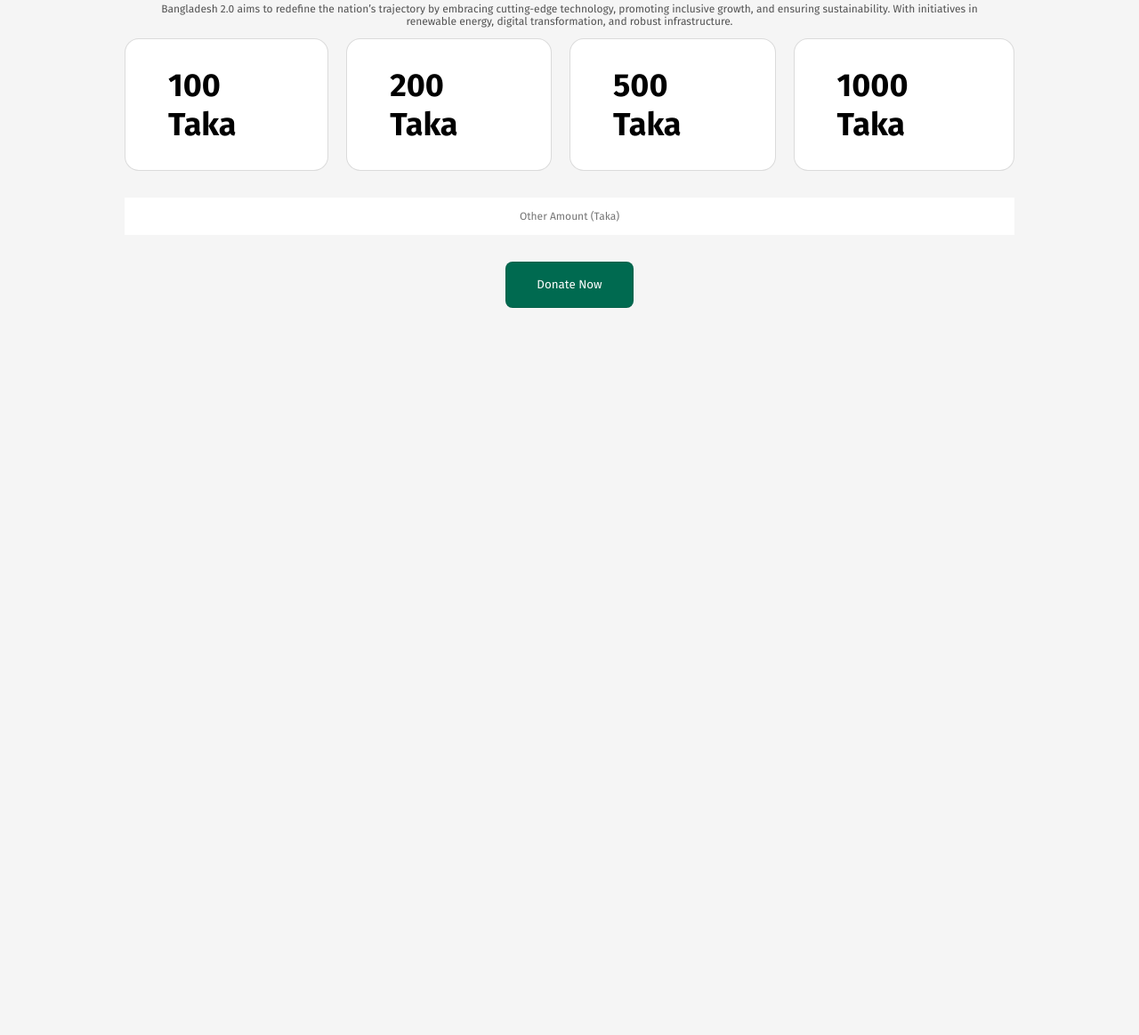
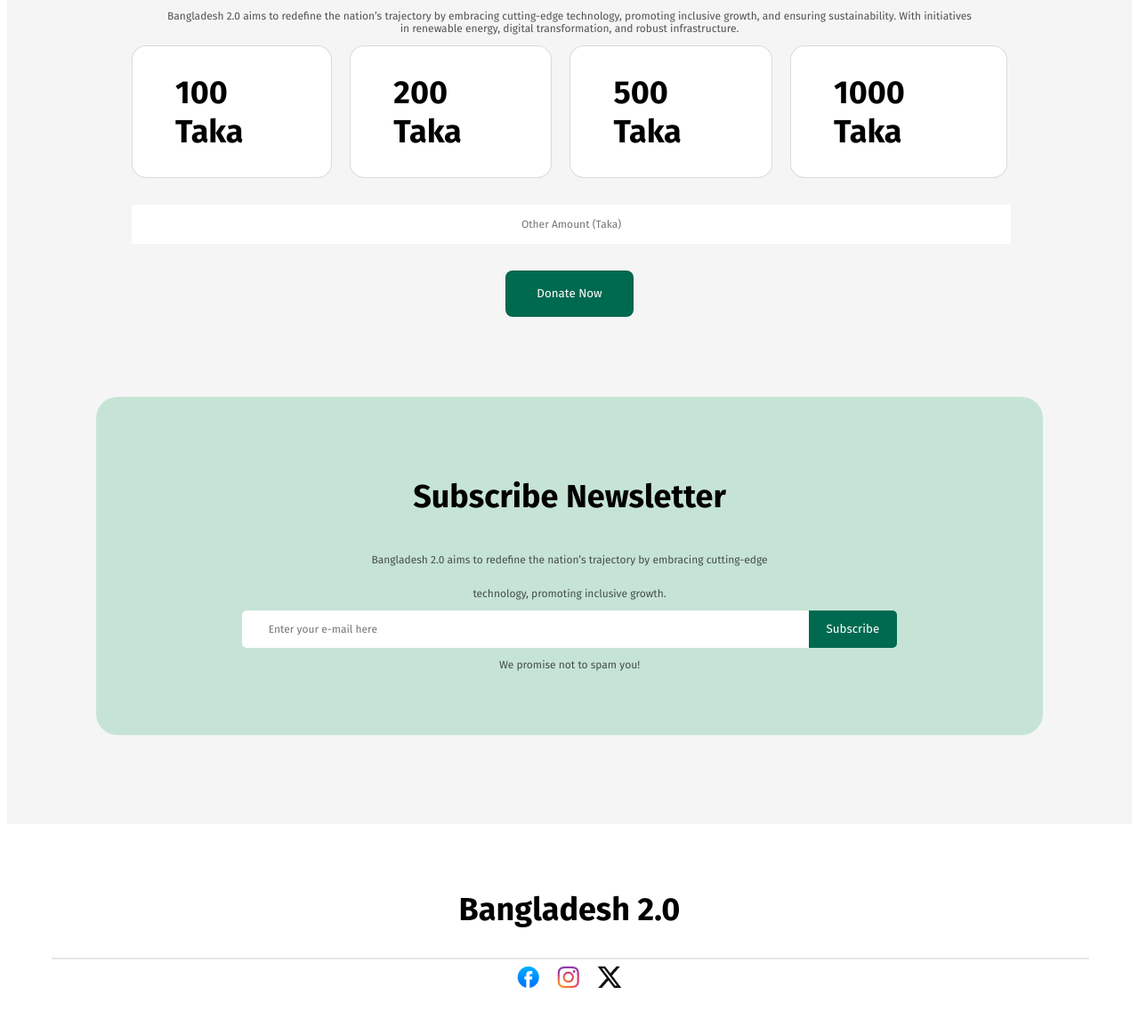
Before and after one commit to hd31520/BANGLADESH-2.0, a plain HTML site: page index.html in a window 1280 px wide. Shown: the part 3582-4745 px from the top of the page at 89% size. Before the commit the page ends 3968 px from the top, so only its background shows below. Drawn offline with Linux system fonts and the light colour scheme.

```diff
--- a/index.html
+++ b/index.html
@@ -9,6 +9,7 @@
 </head>
 
 <body>
+    <main class="body">
         <!-- This is Navbar -->
         <section id="navbar">
             <div>
@@ -41,7 +42,8 @@
                     <img src="assets/card-icon.png" alt="">
                     <h3 class="box-title">Innovation</h3>
                     <p class="description">
-                    Bangladesh has seen significant innovations across various sectorsand a growing technology ecosystem
+                        Bangladesh has seen significant innovations across various sectorsand a growing technology
+                        ecosystem
                     </p>
 
                 </div>
@@ -49,7 +51,8 @@
                     <img src="assets/card-icon.png" alt="">
                     <h3 class="box-title">Sustainability</h3>
                     <p class="description">
-                    Sustainability refers to meeting the needs of the present without compromising the ability of future
+                        Sustainability refers to meeting the needs of the present without compromising the ability of
+                        future
                         generations to meet their own needs
                     </p>
 
@@ -58,7 +61,8 @@
                     <img src="assets/card-icon.png" alt="">
                     <h3 class="box-title">Infrastructure</h3>
                     <p class="description">
-                    Infrastructure refers to the fundamental physical and organizational systems and structures needed
+                        Infrastructure refers to the fundamental physical and organizational systems and structures
+                        needed
 
                     </p>
 
@@ -67,7 +71,8 @@
                     <img src="assets/card-icon.png" alt="">
                     <h3 class="box-title">Empowerment</h3>
                     <p class="description">
-                    Empowerment refers to the process of enabling individuals or groups to take control of their lives
+                        Empowerment refers to the process of enabling individuals or groups to take control of their
+                        lives
 
                     </p>
 
@@ -79,7 +84,8 @@
         <section>
             <h1 class="section-title">The Vision of Future</h1>
             <p class="description">Bangladesh 2.0 aims to redefine the nation’s trajectory by embracing cutting-edge
-            technology, promoting inclusive growth, and ensuring sustainability. With initiatives in renewable energy,
+                technology, promoting inclusive growth, and ensuring sustainability. With initiatives in renewable
+                energy,
                 digital transformation, and robust infrastructure, the country is set to become a global model of
                 development.</p>
             <div class="vission" style="padding: 40px 0;">
@@ -123,7 +129,8 @@
             <div>
                 <p class="description">
                     "Dr. Muhammad Yunus, the founder of Grameen Bank and a Nobel Peace Prize laureate, revolutionized
-                poverty alleviation through microfinance, empowering millions globally. His vision of social business
+                    poverty alleviation through microfinance, empowering millions globally. His vision of social
+                    business
                     and sustainable development inspires efforts for a world with zero poverty, unemployment, and carbon
                     emissions."
                 </p>
@@ -142,7 +149,8 @@
             <h1 class="section-title">Recent News</h1>
             <p class="description">
                 Bangladesh 2.0 aims to redefine the nation’s trajectory by embracing cutting-edge technology, promoting
-            inclusive growth, and ensuring sustainability. With initiatives in renewable energy, digital transformation,
+                inclusive growth, and ensuring sustainability. With initiatives in renewable energy, digital
+                transformation,
                 and robust infrastructure, the country is set to become a global model of development.
             </p>
             <div class="news-card">
@@ -216,9 +224,11 @@
         <!-- Donation Section -->
         <section style="padding: 40px;">
             <h1 style="text-align: center; " class="section-title">Donate Today</h1>
-        <p style="text-align: center; padding: 0 40px;" class="description">Bangladesh 2.0 aims to redefine the nation’s
+            <p style="text-align: center; padding: 0 40px;" class="description">Bangladesh 2.0 aims to redefine the
+                nation’s
                 trajectory by
-            embracing cutting-edge technology, promoting inclusive growth, and ensuring sustainability. With initiatives
+                embracing cutting-edge technology, promoting inclusive growth, and ensuring sustainability. With
+                initiatives
                 in renewable energy, digital transformation, and robust infrastructure.</p>
             <div class="donate-container">
                 <div class="hover-white">
@@ -239,6 +249,30 @@
                 <button class="donate-btn">Donate Now</button>
             </div>
         </section>
+        <section class="subscribe">
+            <h1 class="section-title">Subscribe Newsletter</h1>
+            <p class="description">Bangladesh 2.0 aims to redefine the nation’s trajectory by embracing cutting-edge
+            </p>
+            <p class="description">technology, promoting inclusive growth.</p>
+            <div class="flex">
+                <input class="input-section-latter description" type="text" placeholder="Enter your e-mail here">
+                <button class="sub-btn">Subscribe</button>
+            </div>
+            <p class="description">We promise not to spam you!</p>
+        </section>
+    </main>
+    <footer>
+        <h1 class="section-title">Bangladesh 2.0</h1>
+
+        <hr class="horizontal">
+        <div style="display: flex; gap: 20px;">
+            <img src="assets/facebook.png" alt="">
+            <img src="assets/instagram.png" alt="">
+            <img src="assets/x.png" alt="">
+        </div>
+    </footer>
+
 </body>
 
+
 </html>
--- a/style/style.css
+++ b/style/style.css
@@ -4,10 +4,11 @@
     font-family: "Fira Sans", serif;
 }
 
-body {
+.body {
     margin: auto;
     background-color: #F5F5F5;
     padding: 0 100px;
+    padding-bottom: 50px;
 }
 
 #navbar {
@@ -231,7 +232,7 @@
     width: 100%;
     text-align: center;
     height: 42px;
-    box-sizing: border-box;
+
     border: none;
     outline: none;
 
@@ -249,3 +250,54 @@
    text-align: center;
 
 }
+.input-section-latter{
+    padding: 0 30px ;
+
+    width: 70%;
+    height: 42px;
+
+    border: none;
+    outline: none;
+
+    background-color: rgb(255, 255, 255);
+    border-top-left-radius: 5px;
+    border-bottom-left-radius: 5px;
+}
+
+.subscribe{
+    background-color: rgb(198, 228, 214);
+    padding: 60px 120px;
+    display: flex;
+    flex-direction: column;
+    justify-content: center;
+    align-items: center;
+    border-radius: 24px;
+    margin: 50px 0;
+}
+
+.flex{
+    display: flex;
+    width: 100%;
+    justify-content: center;
+}
+.sub-btn{
+    border: none;
+    outline: none;
+    background-color: rgb(0, 106, 80);
+    color: white;
+    padding: 0 20px;
+    border-top-right-radius: 5px;
+    border-bottom-right-radius: 5px;
+}
+footer{
+    background-color: #fff;
+    display: flex;
+    flex-direction: column;
+    justify-content: center;
+    align-items: center;
+    padding: 50px ;
+}
+.horizontal{
+    width: 100%;
+    border: 1px solid rgba(14, 14, 14, 0.1);
+}
```
Lines whose indentation alone changed are shown as unchanged.
